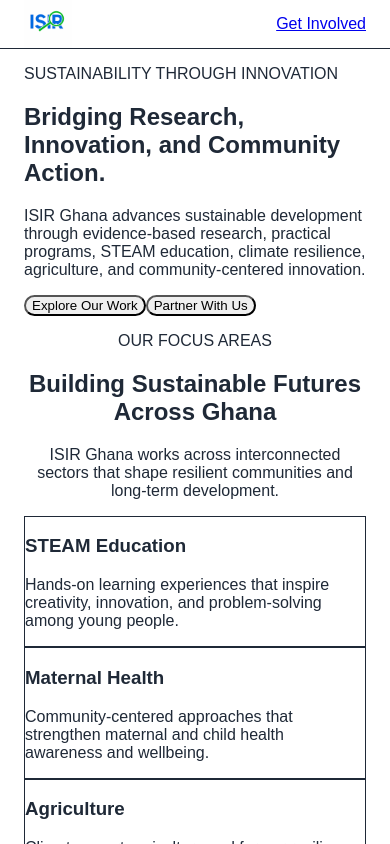
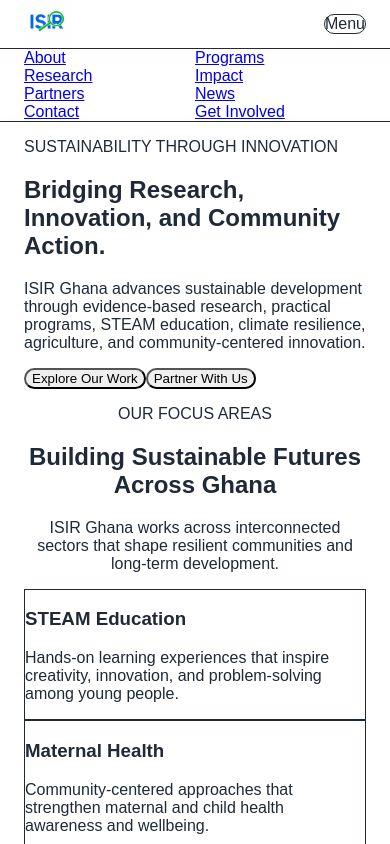
Before and after one commit to rashidasp28/isir-ghana-website, a Next.js app: page / in a window 390 px wide. Shown: the top 844 px of the page. Built offline with nearby package versions, Linux system fonts and the light colour scheme.

Commit message:
Improve navbar with mobile-friendly links and News route

```diff
--- a/components/Navbar.tsx
+++ b/components/Navbar.tsx
@@ -1,5 +1,15 @@
 import Image from 'next/image'
 import Link from 'next/link'
+
+const navLinks = [
+  { href: '/about', label: 'About' },
+  { href: '/programs', label: 'Programs' },
+  { href: '/research', label: 'Research' },
+  { href: '/impact', label: 'Impact' },
+  { href: '/partners', label: 'Partners' },
+  { href: '/news', label: 'News' },
+  { href: '/contact', label: 'Contact' },
+]
 
 export default function Navbar() {
   return (
@@ -17,21 +27,37 @@
           <span className="sr-only">ISIR Ghana</span>
         </Link>
 
-        <div className="hidden md:flex gap-6 text-charcoal font-medium">
-          <Link href="/about" className="hover:text-primaryBlue transition">About</Link>
-          <Link href="/programs" className="hover:text-primaryBlue transition">Programs</Link>
-          <Link href="/research" className="hover:text-primaryBlue transition">Research</Link>
-          <Link href="/impact" className="hover:text-primaryBlue transition">Impact</Link>
-          <Link href="/partners" className="hover:text-primaryBlue transition">Partners</Link>
-          <Link href="/contact" className="hover:text-primaryBlue transition">Contact</Link>
+        <div className="hidden lg:flex gap-6 text-charcoal font-medium">
+          {navLinks.map((link) => (
+            <Link key={link.href} href={link.href} className="hover:text-primaryBlue transition">
+              {link.label}
+            </Link>
+          ))}
         </div>
 
         <Link
           href="/get-involved"
-          className="bg-primaryGreen text-white px-5 py-2 rounded-full font-semibold hover:opacity-90 transition"
+          className="hidden sm:inline-flex bg-primaryGreen text-white px-5 py-2 rounded-full font-semibold hover:opacity-90 transition"
         >
           Get Involved
         </Link>
+
+        <div className="lg:hidden text-darkNavy font-semibold border border-softGray rounded-full px-4 py-2">
+          Menu
+        </div>
+      </div>
+
+      <div className="lg:hidden border-t border-softGray bg-white">
+        <div className="container-width py-4 grid grid-cols-2 gap-4 text-sm font-medium text-charcoal">
+          {navLinks.map((link) => (
+            <Link key={link.href} href={link.href} className="hover:text-primaryBlue transition">
+              {link.label}
+            </Link>
+          ))}
+          <Link href="/get-involved" className="text-primaryGreen font-bold">
+            Get Involved
+          </Link>
+        </div>
       </div>
     </nav>
   )
```
